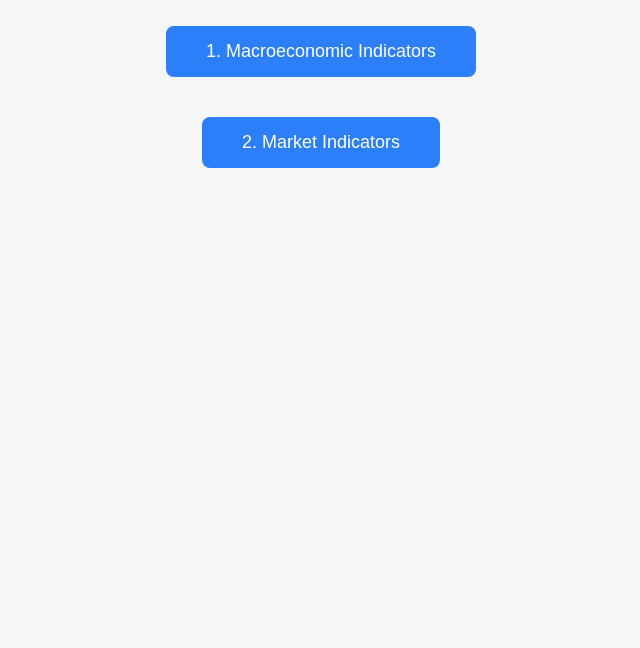
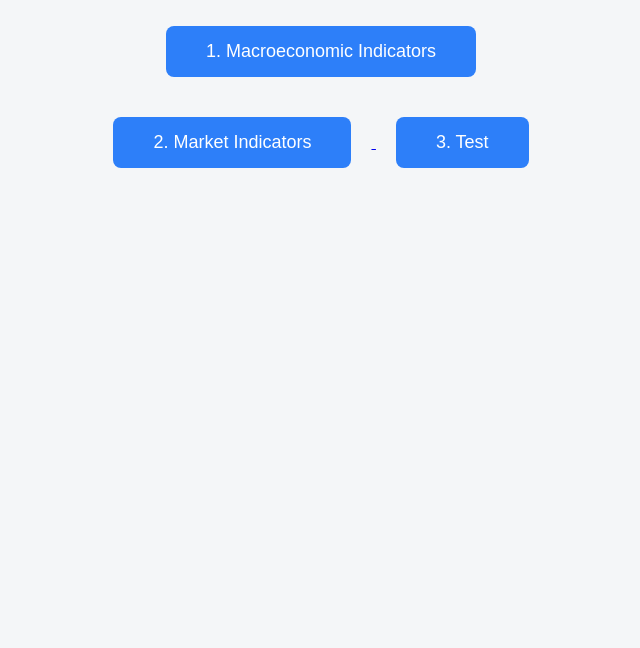
Before and after one commit to zzonx/NOTION, a plain HTML site: page index.html in a window 1280 px wide. Shown: the part 152-800 px from the top of the page, without its empty margins (319-959 px from the left). Drawn offline with Linux system fonts and the light colour scheme.

Commit message:
Add button for Test page in index.html
Added a new button for 'Test' linking to notion_macro_backup.html.

```diff
--- a/index.html
+++ b/index.html
@@ -41,5 +41,9 @@
     <a href="notion_markets.html">
       <button>2. Market Indicators</button>
     </a>
+
+    <a href="notion_macro_backup.html">
+      <button>3. Test</button>
+    </a>
   </body>
 </html>
```
